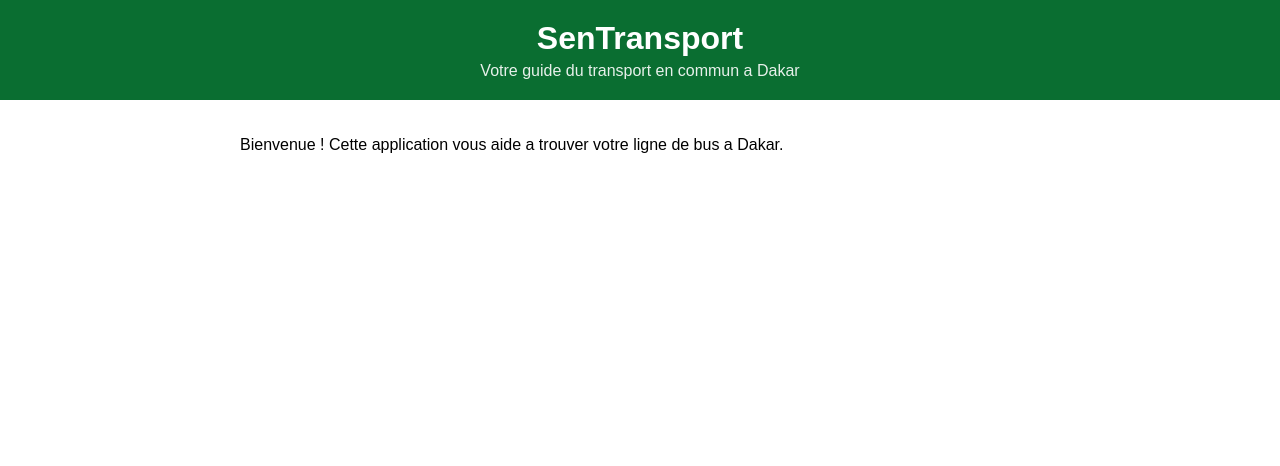
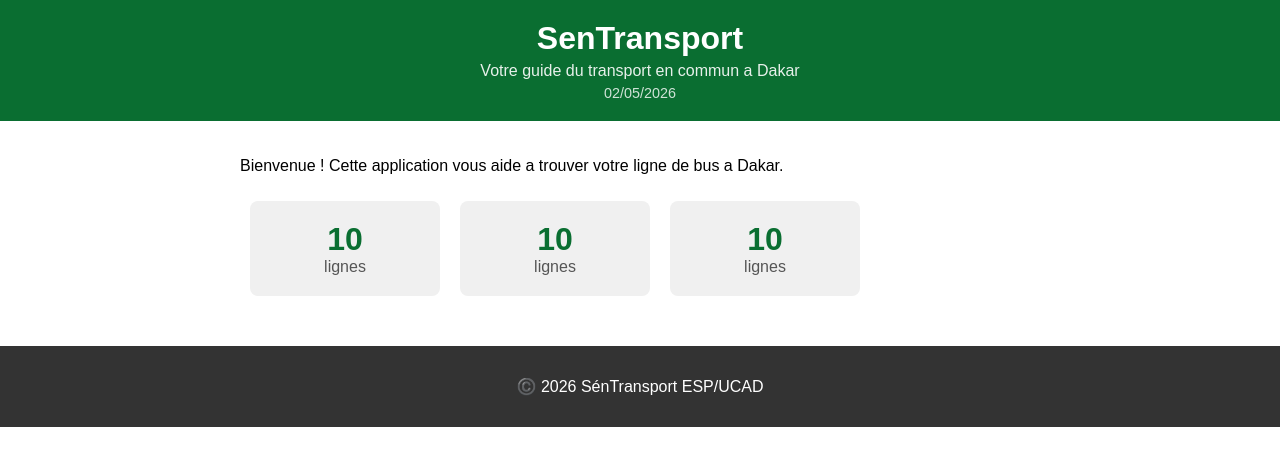
Before and after one commit to houleye12/sentransport, a React (Create React App) app: page / in a window 1280 px wide. Shown: the top 466 px of the page. Built offline with nearby package versions, Linux system fonts and the light colour scheme.

Commit message:
Exercices :Footer, date Header, Statistique

```diff
--- a/src/App.js
+++ b/src/App.js
@@ -1,5 +1,7 @@
 import './App.css';
 import Header from './Header';
+import Footer from './Footer';
+import Statistique from './Statistique';
 
 function App() {
   return (
@@ -8,7 +10,13 @@
       <main className="contenu">
         <p>Bienvenue ! Cette application vous aide a trouver
         votre ligne de bus a Dakar.</p>
+        <div>
+          <Statistique />
+          <Statistique />
+          <Statistique />
+        </div>
       </main>
+      <Footer />
     </div>
   );
 }
--- /dev/null
+++ b/src/Footer.css
@@ -0,0 +1,7 @@
+.footer {
+  background-color: #333;
+  color: white;
+  text-align: center;
+  padding: 15px;
+  margin-top: 20px;
+}
--- /dev/null
+++ b/src/Footer.js
@@ -0,0 +1,11 @@
+import './Footer.css';
+
+function Footer() {
+  return (
+    <footer className="footer">
+      <p>©️ 2026 SénTransport ESP/UCAD</p>
+    </footer>
+  );
+}
+
+export default Footer;
--- a/src/Header.css
+++ b/src/Header.css
@@ -15,3 +15,8 @@
   font-size: 1rem;
   opacity: 0.9;
 }
+.header-date {
+  margin: 5px 0 0 0;
+  font-size: 0.9rem;
+  opacity: 0.8;
+}
--- a/src/Header.js
+++ b/src/Header.js
@@ -1,12 +1,15 @@
 import './Header.css';
 
 function Header() {
+  const date = new Date().toLocaleDateString('fr-FR');
+
   return (
     <header className="header">
       <h1 className="header-titre">SenTransport</h1>
       <p className="header-soustitre">
         Votre guide du transport en commun a Dakar
       </p>
+      <p className="header-date">{date}</p>
     </header>
   );
 }
--- /dev/null
+++ b/src/Statistique.css
@@ -0,0 +1,21 @@
+.statistique {
+  display: inline-block;
+  background-color: #f0f0f0;
+  border-radius: 8px;
+  padding: 20px;
+  margin: 10px;
+  text-align: center;
+  width: 150px;
+}
+
+.stat-chiffre {
+  display: block;
+  font-size: 2rem;
+  font-weight: bold;
+  color: #0a6e31;
+}
+
+.stat-libelle {
+  font-size: 1rem;
+  color: #555;
+}
--- /dev/null
+++ b/src/Statistique.js
@@ -0,0 +1,12 @@
+import './Statistique.css';
+
+function Statistique() {
+  return (
+    <div className="statistique">
+      <span className="stat-chiffre">10</span>
+      <span className="stat-libelle">lignes</span>
+    </div>
+  );
+}
+
+export default Statistique;
```
